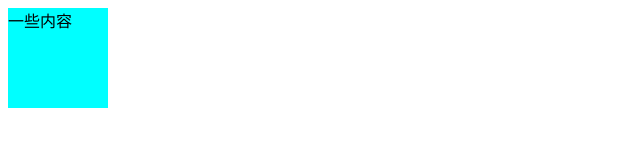
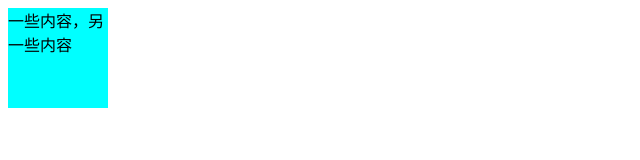
Before and after one commit to xiaomiaoya/xiaomiao, a plain HTML site: page index.html in a window 1280 px wide. Shown: the whole page, without its empty margins (0-640 px from the left). Drawn offline with Linux system fonts and the light colour scheme.

Commit message:
加了一些文字

```diff
--- a/index.html
+++ b/index.html
@@ -14,6 +14,6 @@
     </style>
 </head>
 <body>
-    <div class="box">一些内容</div>
+    <div class="box">一些内容，另一些内容</div>
 </body>
 </html>
```
